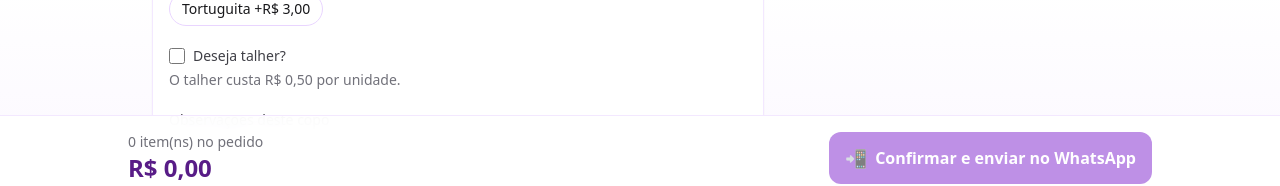
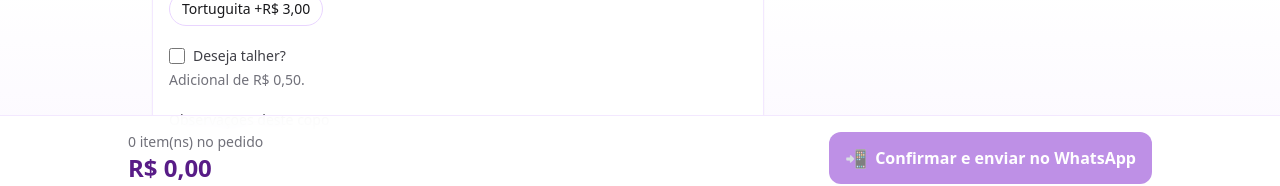
Before and after one commit to anderson-tec12/custom-acai, a React (Vite) app: page / in a window 1280 px wide. Shown: the part 600-786 px from the top of the page. Built offline with nearby package versions, Linux system fonts and the light colour scheme.

Commit message:
feat: troca de texto

```diff
--- a/src/components/BowlBuilder.tsx
+++ b/src/components/BowlBuilder.tsx
@@ -184,7 +184,7 @@ export function BowlBuilder({ onAdd }: BowlBuilderProps) {
             <span className="text-sm font-medium text-zinc-700">Deseja talher?</span>
           </label>
           <p className="mt-1 text-sm text-zinc-500">
-            O talher custa {brl.format(CUTLERY_PRICE)} por unidade.
+            Adicional de {brl.format(CUTLERY_PRICE)}.
           </p>
         </div>
 
```
Also changed, not shown: .cursor/plans/texto_talher_adicional_5a3576b5.plan.md (added).
